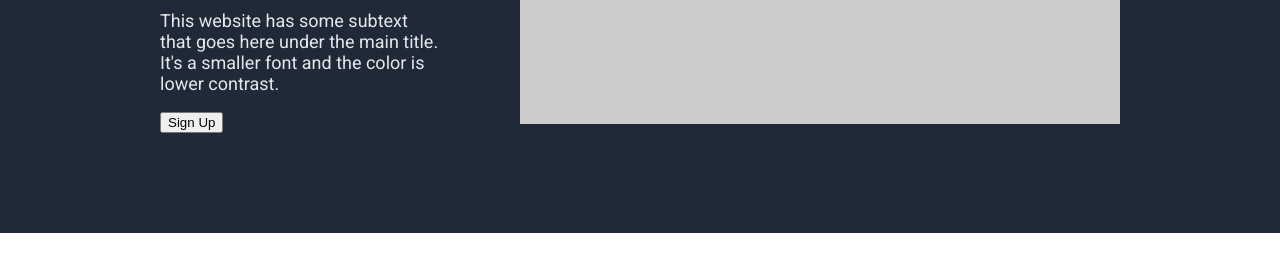
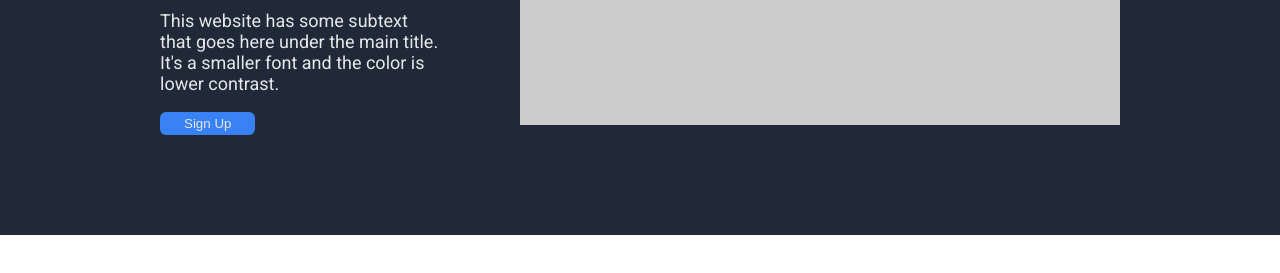
Before and after one commit to zawnaylin/odin-project-2, a plain HTML site: page index.html in a window 1280 px wide. Shown: the part 337-610 px from the top of the page. Drawn offline with Linux system fonts and the light colour scheme; placeholder pictures from the web are drawn by us.

Commit message:
Format Sign Up button
Write css for the sign up button.

```diff
--- a/style.css
+++ b/style.css
@@ -67,3 +67,12 @@ a {
   font-size: var(--secondary-link-size);
   color: var(--secondary-link-color)
 }
+
+.signup {
+  background-color: #3882f6;
+  border: none;
+  color: var(--secondary-link-color);
+  display: flex;
+  padding: 4px 24px;
+  border-radius: 6px;
+}
```
